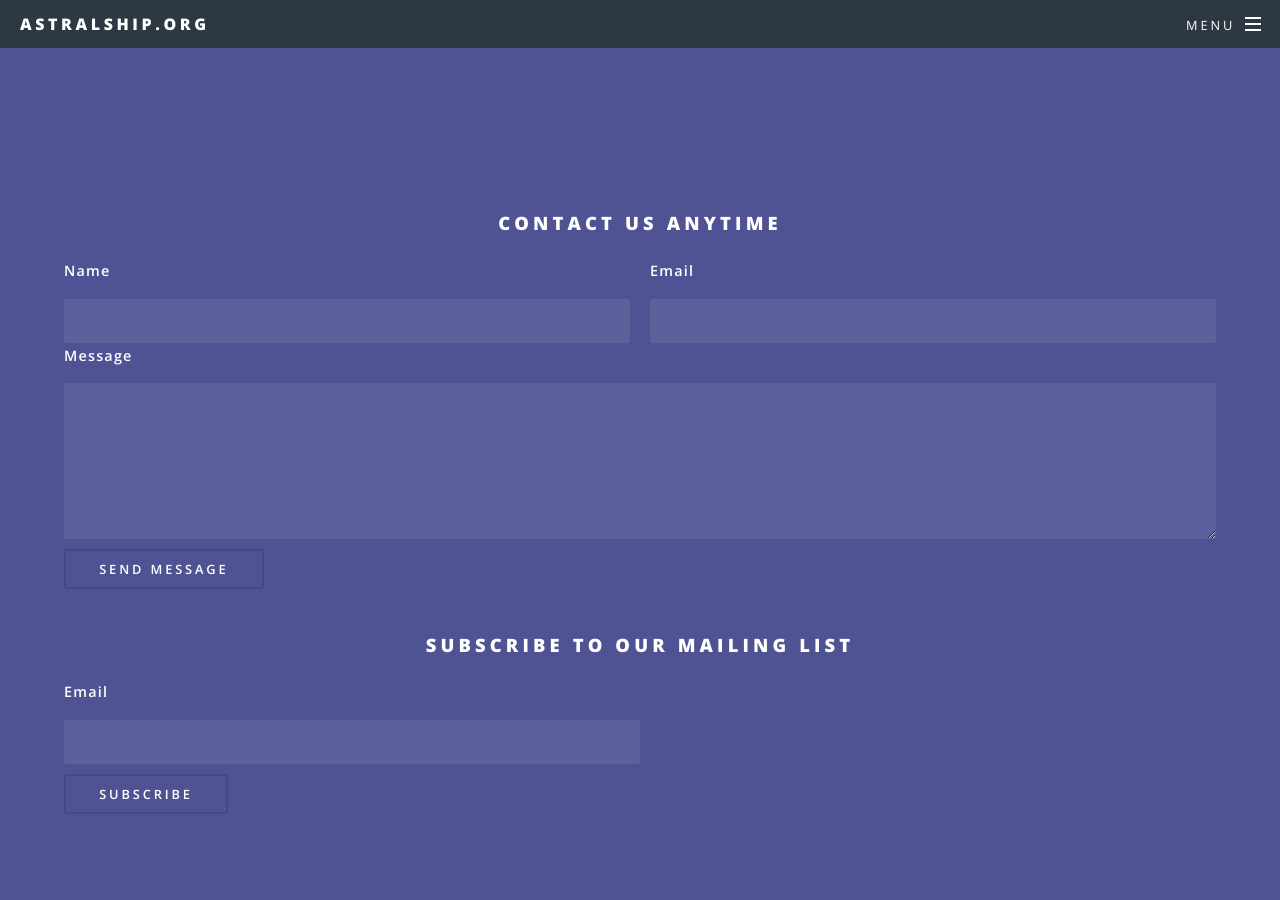
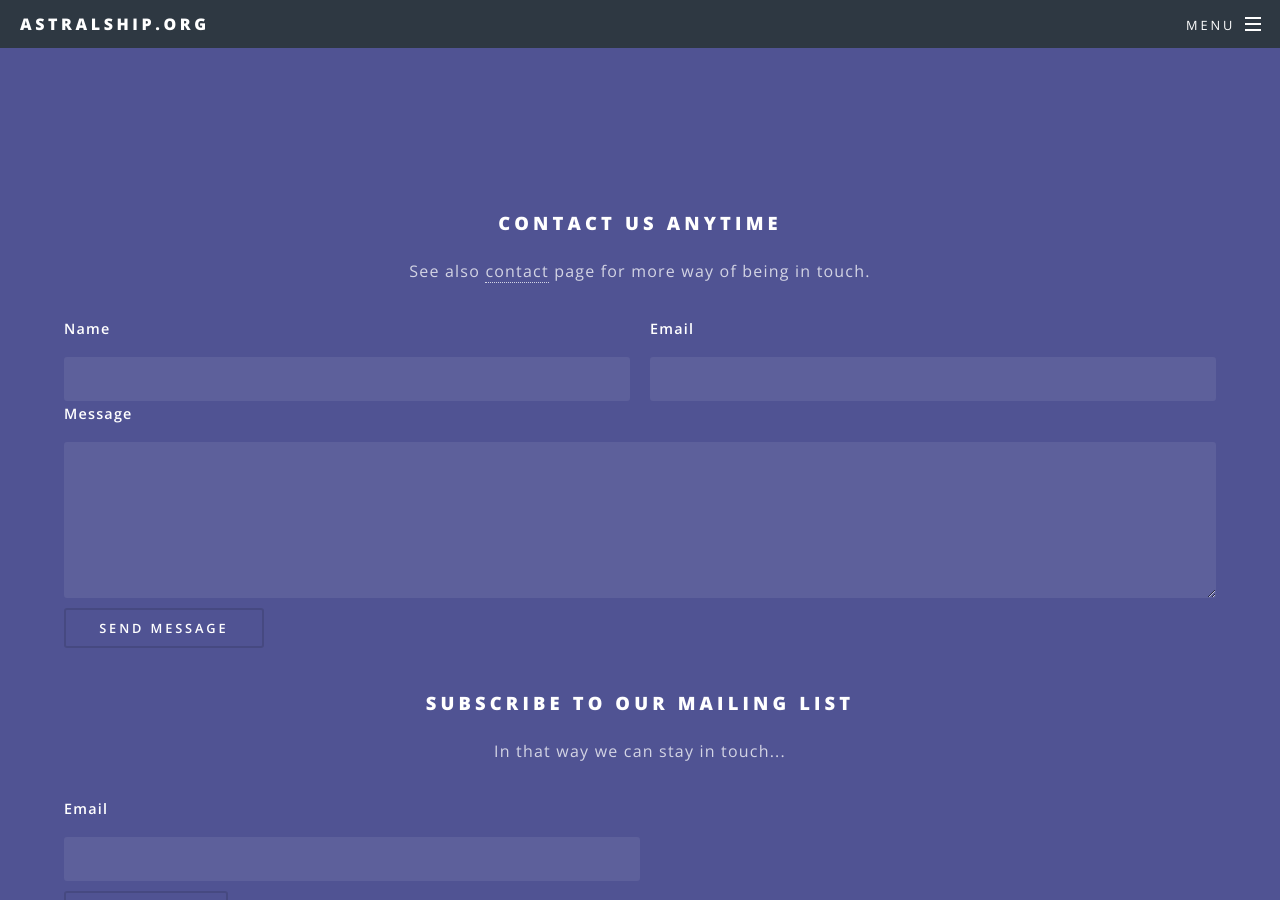
Before and after one commit to astralship/astralship.github.io, a Jekyll site: the page built from index.html, in a window 1280 px wide and 900 px high, scrolled down 6688 px. Built offline with Jekyll 4.4.1, drawn with Linux system fonts in a browser that asks for light colours; some of the changed lines change nothing that is shown.

```diff
--- a/_config.yml
+++ b/_config.yml
@@ -13,14 +13,16 @@
 # baseurl: "" # the subpath of your site, e.g. /blog
 # url: "" # the base hostname & protocol for your site
 social:
+
+
+  # linkedin-square: https://www.linkedin.com/company/astral-dynamics-cyf
+  facebook-official: https://www.facebook.com/astralship
   twitter: https://twitter.com/theastralship
-  github: https://github.com/AstralDynamics
-  linkedin-square: https://www.linkedin.com/company/astral-dynamics-cyf
-  facebook-official: https://www.facebook.com/AstralDynamicsCyf
   #ngoogle-plus-square: https://plus.google.com/u/0/+<username>
   #email: /contact/
   #flickr:
-  #instagram:
+  instagram: https://instagram.com/astralship
+  github: https://github.com/astralship
   #youtube-square:
   #spotify:
   #stack-overflow:
--- a/index.html
+++ b/index.html
@@ -235,6 +235,8 @@
 					<section id="one" class="wrapper style3 special">
 						<h3>Contact us anytime</h3>
 
+						<p>See also <a href="contact.html">contact</a> page for more way of being in touch.</p>
+
 						<div class="inner">
 							<style>
 
@@ -259,6 +261,8 @@
 
 							<h3>Subscribe to our mailing list</h3>
 
+							<p>In that way we can stay in touch...</p>
+
 							<div id="mc_embed_signup">
 							<form action="//wakacjones.us4.list-manage.com/subscribe/post?u=f7d4defd21860779ebd2e03af&amp;id=b4a5ef1f7e" method="post" id="mc-embedded-subscribe-form" name="mc-embedded-subscribe-form" class="validate" target="_blank" novalidate style="text-align: left;">
 							    <div id="mc_embed_signup_scroll" style="width: 50%">
```
